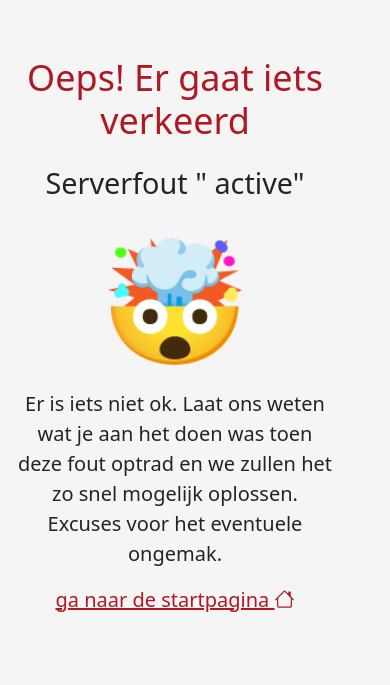
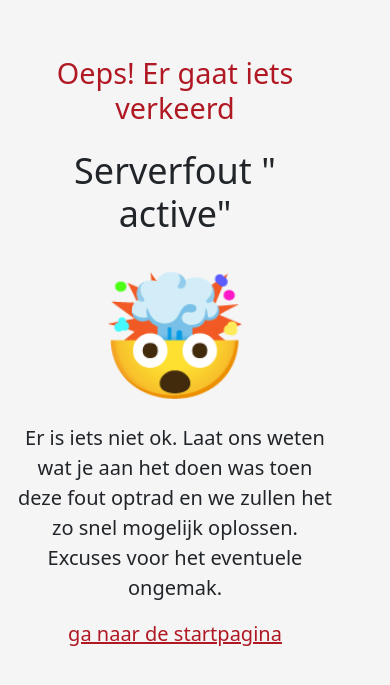
Before and after one commit to psmsmets/vzw-lach, a Symfony app: template templates/bundles/TwigBundle/Exception/error.html.twig in a window 390 px wide. Shown: the top 685 px of the page. Run offline with Twig, Linux system fonts and the light colour scheme; the template is opened without the code that fills it: most values are stand-ins (such as "Sample title", 1, 10 or a date in 2020); style sheets or scripts are compiled from the project's sources; some libraries are stand-ins or nearby versions.

Commit message:
Image resize and error pages
* image resize

* fix error pages

```diff
--- a/templates/_error.html.twig
+++ b/templates/_error.html.twig
@@ -12,19 +12,19 @@
 
 {% block body %}
 
-  <div class="col-12 col-md-6 offset-md-3 text-center">
+  <div class="col-12 text-center">
 
-    <img class="mb-4 d-none d-md-inline" src="{{ asset('assets/img/logo/lach.png') }}" alt="" height="250">
+    <img class="mb-4 d-none d-md-inline" src="{{ asset('assets/img/logo/lach.png') }}" alt="" height="100">
 
-    <h1 class="text-primary pb-3">Oeps! Er gaat iets verkeerd</h1>
+    <h2 class="text-primary pb-3">Oeps! Er gaat iets verkeerd</h2>
 
-    <h2>Serverfout "<strong>{{status_code}}</strong> {% block error_message %}{% endblock %}"</h2>
+    <h1>Serverfout "<strong>{{status_code}}</strong> {% block error_message %}{% endblock %}"</h1>
 
     <p style="font-size:7.5rem;" class="mb-0">{% block error_unicode %}{% endblock %}</p>
 
     <p class="lead">{% block error_handling %}{% endblock %}</p>
     <p class="lead text-right">
-        <a href="{{ path('home') }}"><i class="fas fa-angle-double-right"></i> ga naar de startpagina <i class="bi bi-house"></i></i></a>
+        <a href="{{ path('home') }}"><i class="fas fa-angle-double-right"></i> ga naar de startpagina</i></a>
     </p>
 
   </div>
--- a/templates/_main.html.twig
+++ b/templates/_main.html.twig
@@ -1,7 +1,7 @@
 {% set strategy = 'html' %}
 {% set _side = block('side') %}
 {% set _title = block('title') %}
-{% set currentPath = path(app.request.attributes.get('_route'), app.request.attributes.get('_route_params')) %}
+{# set currentPath = path(app.request.attributes.get('_route'), app.request.attributes.get('_route_params')) #}
 <!DOCTYPE html>
 <html lang="{{default_locale}}">
 
```
